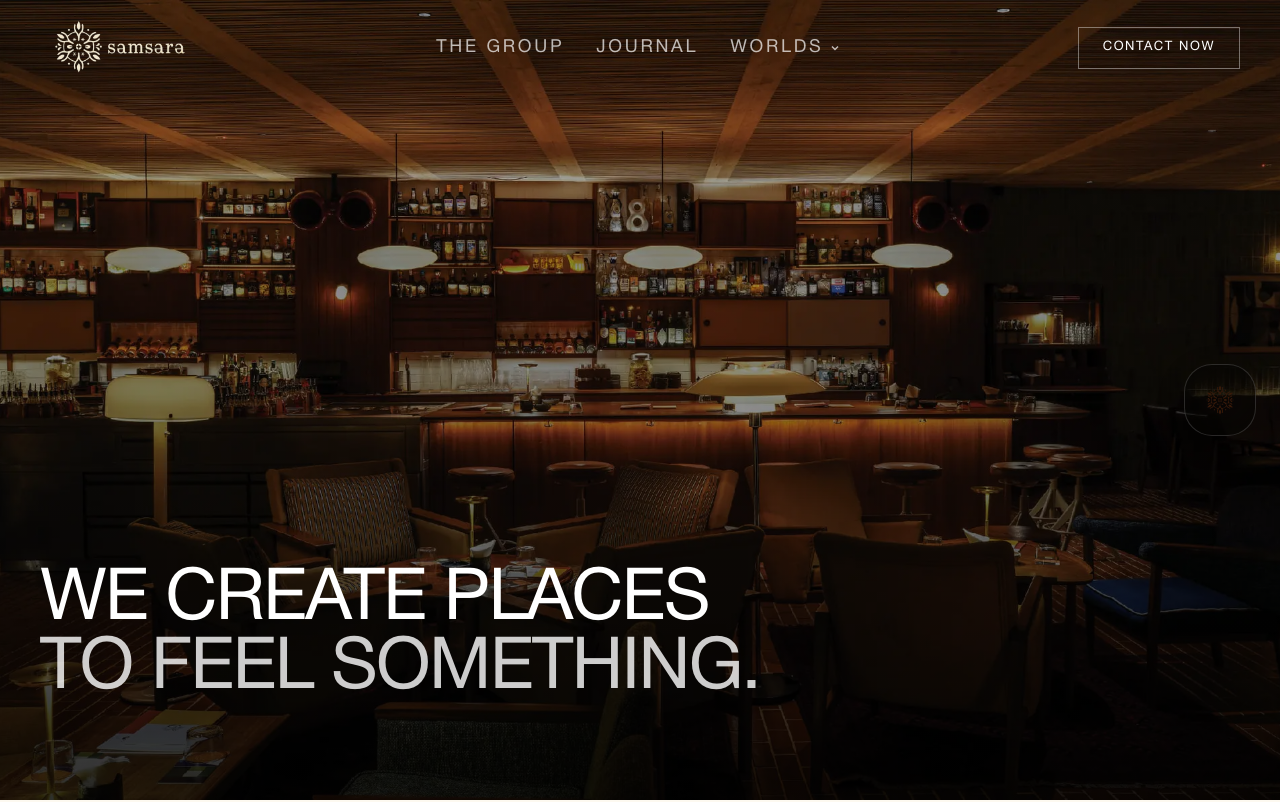
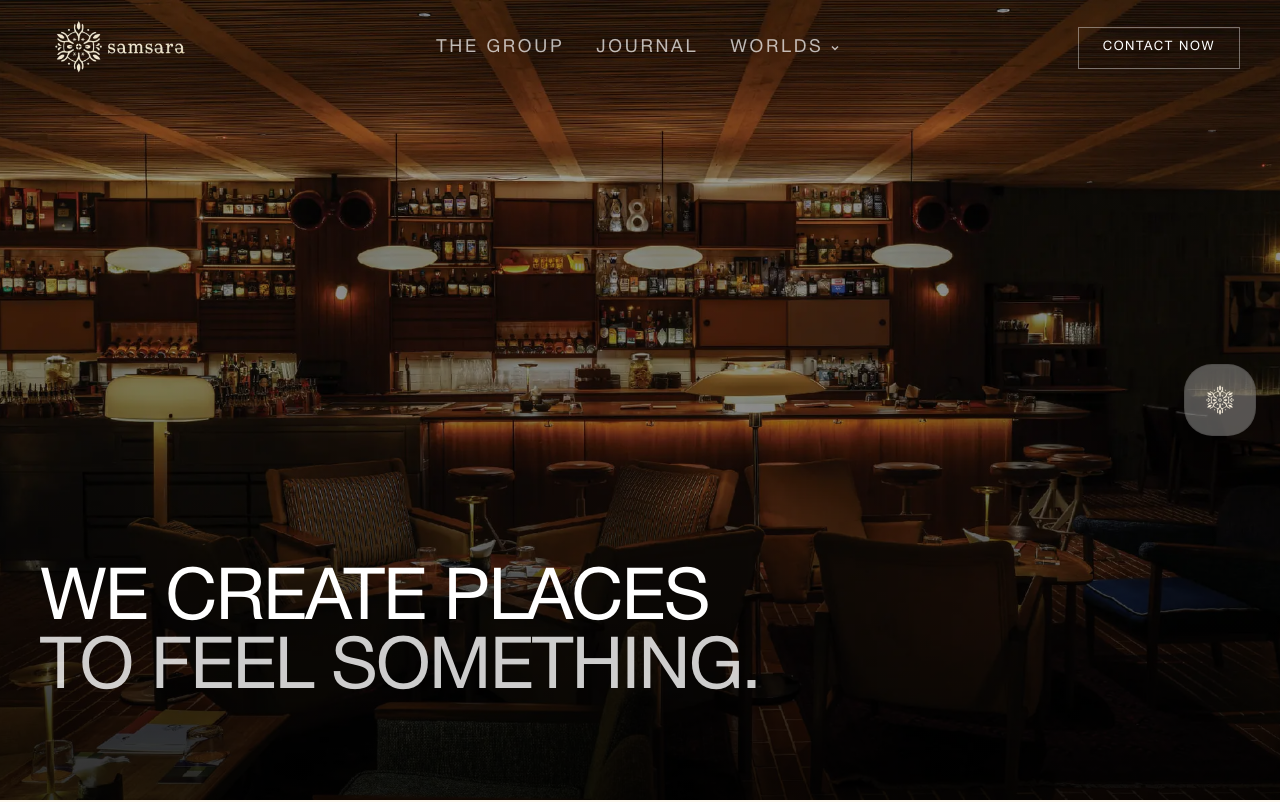
Before and after one commit to albiruby/SAMS-SAMS, a Next.js app: page / in a window 1280 px wide. Shown: the top 802 px of the page. Built offline with nearby package versions, Linux system fonts and the light colour scheme.

Commit message:
conditional filter: dark pages=light filter, light pages=dark filter

```diff
--- a/src/components/FloatingFilter.js
+++ b/src/components/FloatingFilter.js
@@ -23,7 +23,7 @@ export default function FloatingFilter() {
 
   const activeCat = categories.find((c) => c.label === active);
   const isDark = darkPages.includes(pathname);
-  const logoSrc = isDark ? "/logodoangdark.png" : "/logodoanglight.png";
+  const logoSrc = isDark ? "/logodoanglight.png" : "/logodoangdark.png";
 
   return (
     <div
@@ -34,7 +34,7 @@ export default function FloatingFilter() {
       <div
         className={`backdrop-blur-2xl border shadow-[0_8px_32px_rgba(0,0,0,0.12)] transition-all duration-500 ease-[cubic-bezier(0.16,1,0.3,1)] overflow-hidden ${
           isDark
-            ? "bg-black/40 border-white/15"
+            ? "bg-white/30 border-black/10"
             : "bg-black/60 border-white/10"
         } ${
           hovered
@@ -55,8 +55,12 @@ export default function FloatingFilter() {
                 onClick={() => setActive(cat.label)}
                 className={`w-full text-left font-label text-[11px] tracking-[0.18em] uppercase py-2.5 px-4 rounded-full transition-all duration-200 ${
                   active === cat.label
-                    ? "bg-white text-black"
-                    : "text-white/70 hover:text-white hover:bg-white/10"
+                    ? isDark
+                      ? "bg-black text-white"
+                      : "bg-white text-black"
+                    : isDark
+                      ? "text-black/60 hover:text-black hover:bg-black/5"
+                      : "text-white/70 hover:text-white hover:bg-white/10"
                 }`}
               >
                 {cat.label}
```
